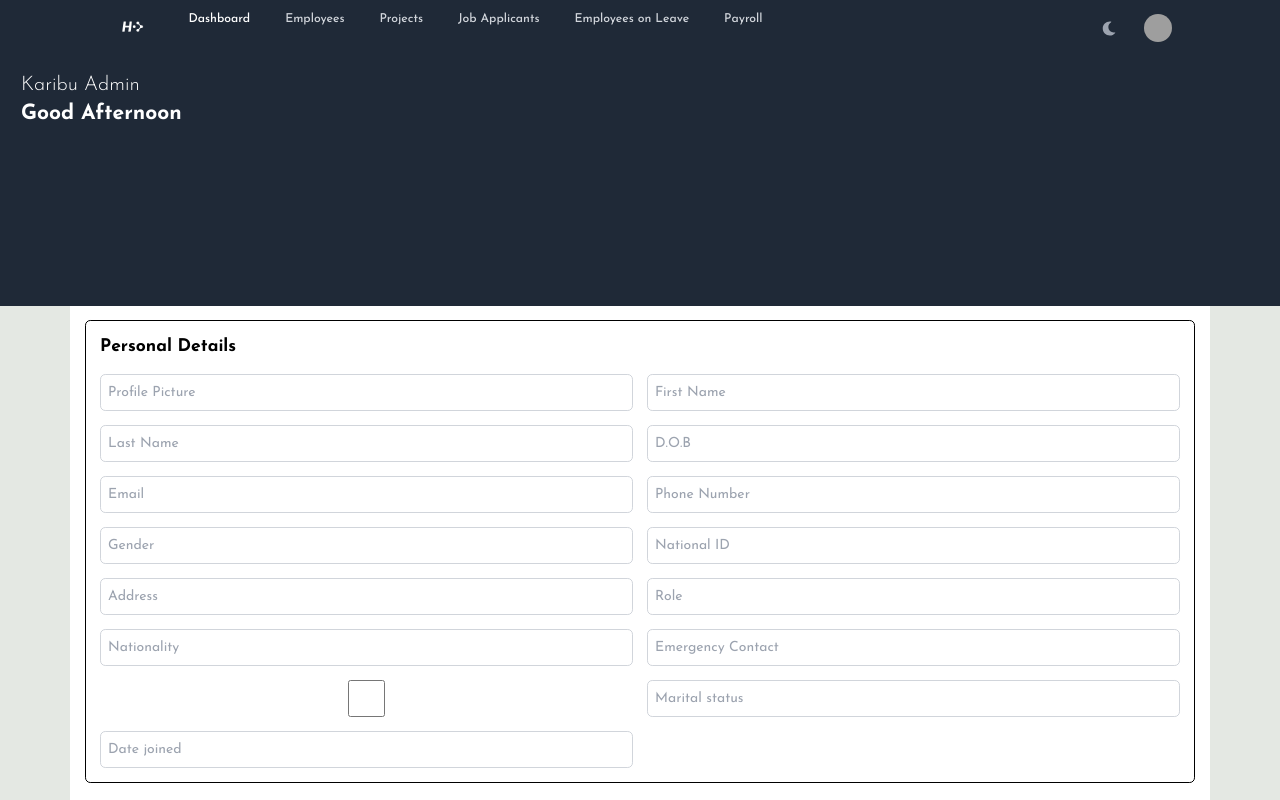
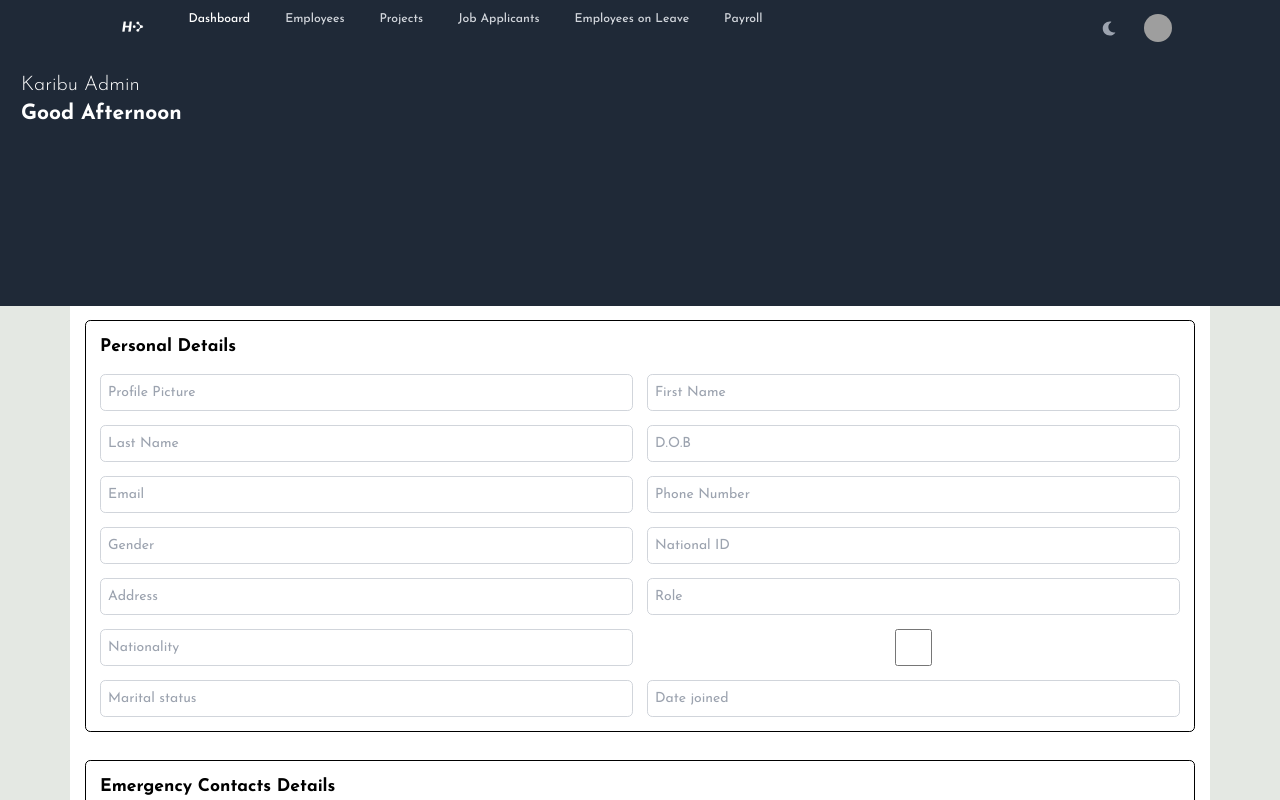
Before and after one commit to CodebyMaganga/HR_SYSTEM_FRONTEND, a React (Vite) app: page /add-employee in a window 1280 px wide. Shown: the top 800 px of the page. Built offline with nearby package versions, Linux system fonts and the light colour scheme; grey boxes are pictures that could not be loaded.

Commit message:
feat:added emergency contact form

```diff
--- a/src/pages/Forms/AddEmployee.jsx
+++ b/src/pages/Forms/AddEmployee.jsx
@@ -32,7 +32,6 @@ const AddEmployee = () => {
       address: "",
       role: "",
       nationality: "",
-      emergency_contact: "",
       active_status: "",
       marital_status: "",
       date_joined: "",
@@ -76,7 +75,6 @@ const AddEmployee = () => {
       address: Yup.string().required("Address is required"),
       role: Yup.string().required("Role is required"),
       nationality: Yup.string().required("Nationality is required"),
-      emergency_contact: Yup.string().required("Emergency contact is required"),
       active_status: Yup.string().required("Active status is required"),
       marital_status: Yup.string().required("Marital status is required"),
       date_joined: Yup.date().required("Date joined is required"),
@@ -232,14 +230,6 @@ const AddEmployee = () => {
               name="nationality"
               value={formik.values.nationality}
               placeholder="Nationality"
-              onChange={formik.handleChange}
-            />
-
-            <InputField
-              type="text"
-              name="emergency_contact"
-              value={formik.values.emergency_contact}
-              placeholder="Emergency Contact"
               onChange={formik.handleChange}
             />
 
```
